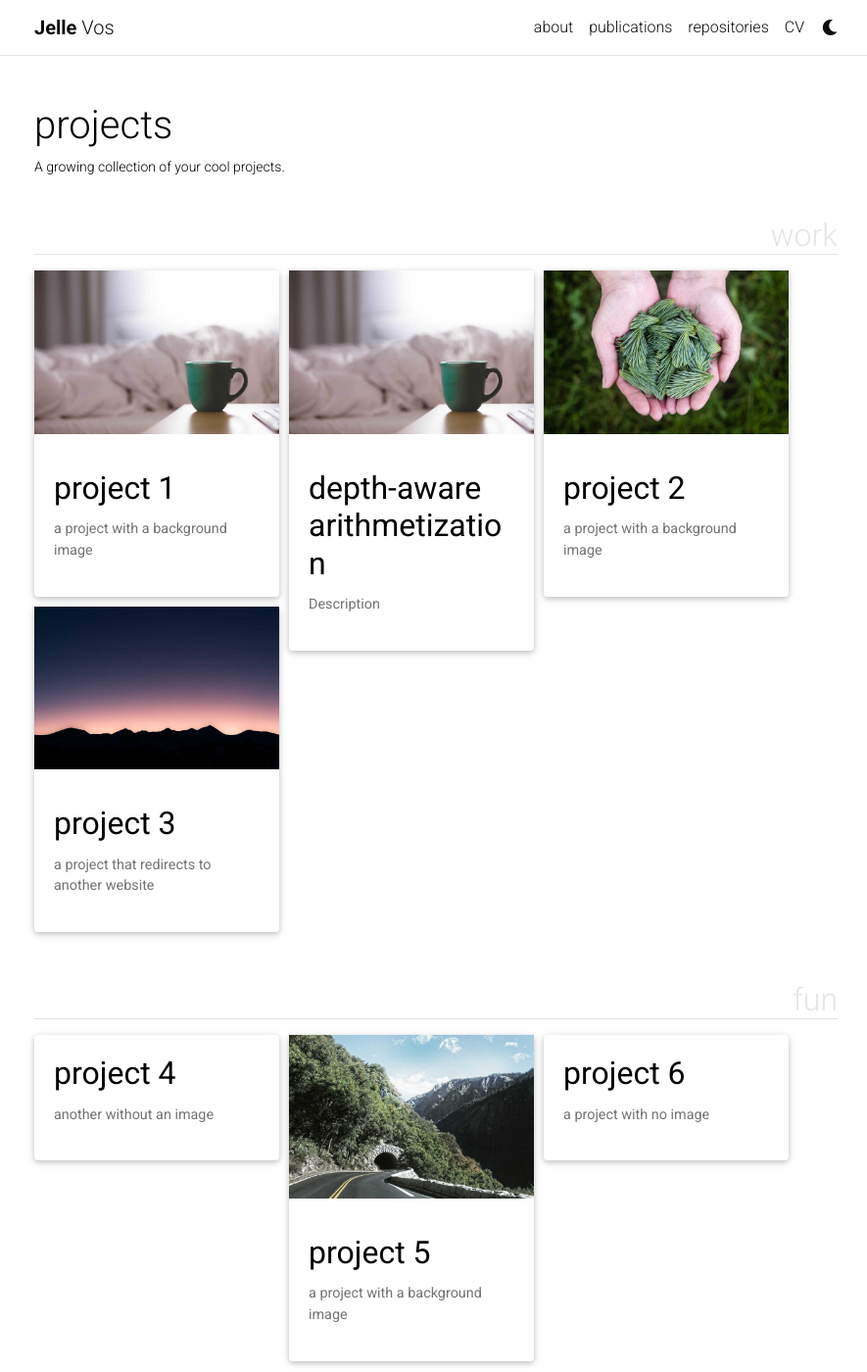
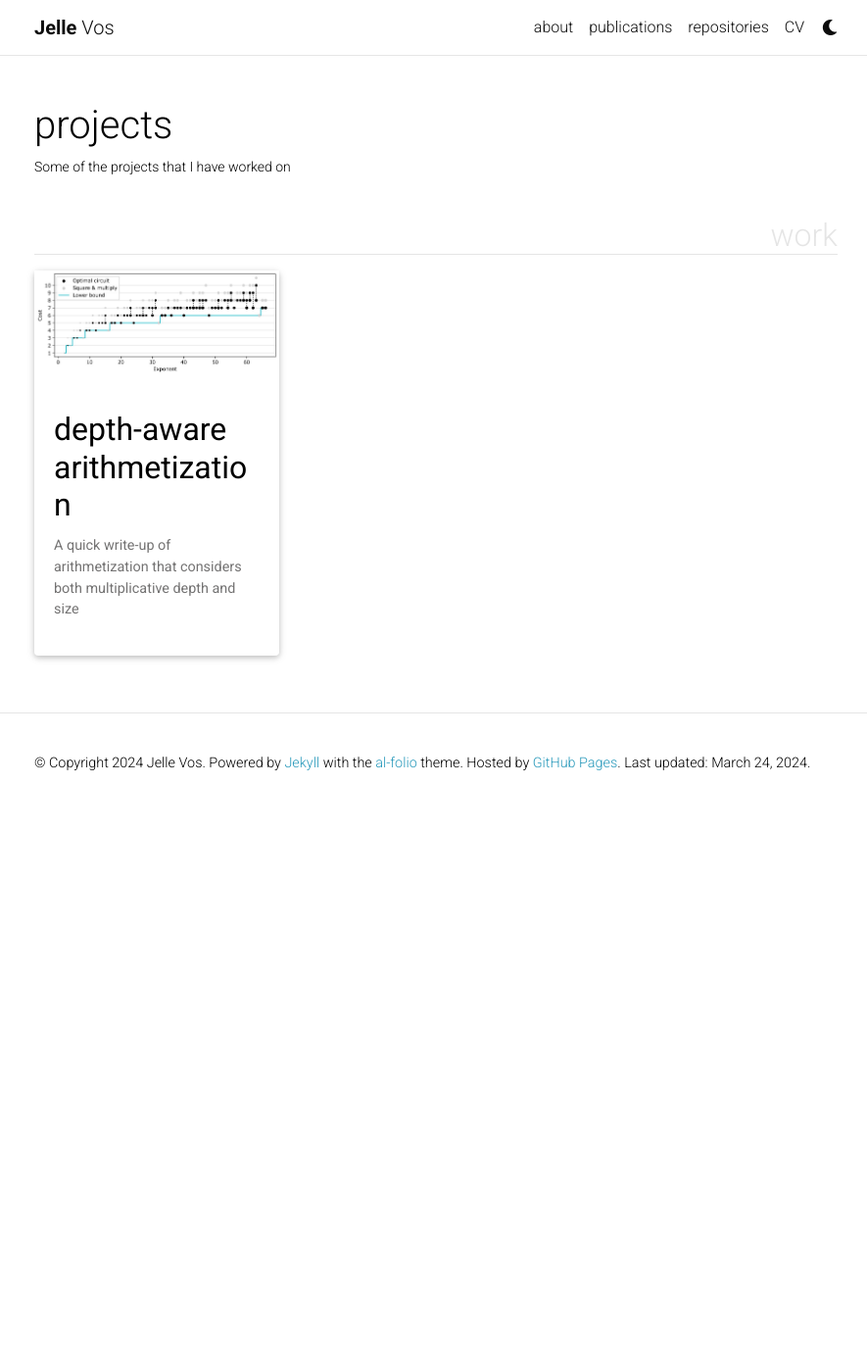
Before and after one commit to jellevos/jellevos.github.io, a Jekyll site: the page built from _pages/projects.md, in a window 1280 px wide and 1400 px high. Shown: the whole window at 98% size, without its empty margins (195-1080 px from the left). Built offline with Jekyll 4.4.1, drawn with Linux system fonts in a browser that asks for light colours; full-size pictures stand in for the smaller copies a plugin makes; comment, search, counter and statistics services are not loaded; a style sheet for code colours, icons or effects is not loaded.

Commit message:
Remove example projects

````diff
--- a/_pages/projects.md
+++ b/_pages/projects.md
@@ -2,10 +2,10 @@
 layout: page
 title: projects
 permalink: /projects/
-description: A growing collection of your cool projects.
+description: Some of the projects that I have worked on
 nav: false
 nav_order: 2
-display_categories: [work, fun]
+display_categories: [work]
 horizontal: false
 ---
 
--- a/_projects/1_project.md
+++ /dev/null
@@ -1,80 +0,0 @@
----
-layout: page
-title: project 1
-description: a project with a background image
-img: assets/img/12.jpg
-importance: 1
-category: work
----
-
-Every project has a beautiful feature showcase page.
-It's easy to include images in a flexible 3-column grid format.
-Make your photos 1/3, 2/3, or full width.
-
-To give your project a background in the portfolio page, just add the img tag to the front matter like so:
-
-    ---
-    layout: page
-    title: project
-    description: a project with a background image
-    img: /assets/img/12.jpg
-    ---
-
-<div class="row">
-    <div class="col-sm mt-3 mt-md-0">
-        {% include figure.html path="assets/img/1.jpg" title="example image" class="img-fluid rounded z-depth-1" %}
-    </div>
-    <div class="col-sm mt-3 mt-md-0">
-        {% include figure.html path="assets/img/3.jpg" title="example image" class="img-fluid rounded z-depth-1" %}
-    </div>
-    <div class="col-sm mt-3 mt-md-0">
-        {% include figure.html path="assets/img/5.jpg" title="example image" class="img-fluid rounded z-depth-1" %}
-    </div>
-</div>
-<div class="caption">
-    Caption photos easily. On the left, a road goes through a tunnel. Middle, leaves artistically fall in a hipster photoshoot. Right, in another hipster photoshoot, a lumberjack grasps a handful of pine needles.
-</div>
-<div class="row">
-    <div class="col-sm mt-3 mt-md-0">
-        {% include figure.html path="assets/img/5.jpg" title="example image" class="img-fluid rounded z-depth-1" %}
-    </div>
-</div>
-<div class="caption">
-    This image can also have a caption. It's like magic.
-</div>
-
-You can also put regular text between your rows of images.
-Say you wanted to write a little bit about your project before you posted the rest of the images.
-You describe how you toiled, sweated, *bled* for your project, and then... you reveal its glory in the next row of images.
-
-
-<div class="row justify-content-sm-center">
-    <div class="col-sm-8 mt-3 mt-md-0">
-        {% include figure.html path="assets/img/6.jpg" title="example image" class="img-fluid rounded z-depth-1" %}
-    </div>
-    <div class="col-sm-4 mt-3 mt-md-0">
-        {% include figure.html path="assets/img/11.jpg" title="example image" class="img-fluid rounded z-depth-1" %}
-    </div>
-</div>
-<div class="caption">
-    You can also have artistically styled 2/3 + 1/3 images, like these.
-</div>
-
-
-The code is simple.
-Just wrap your images with `<div class="col-sm">` and place them inside `<div class="row">` (read more about the <a href="https://getbootstrap.com/docs/4.4/layout/grid/">Bootstrap Grid</a> system).
-To make images responsive, add `img-fluid` class to each; for rounded corners and shadows use `rounded` and `z-depth-1` classes.
-Here's the code for the last row of images above:
-
-{% raw %}
-```html
-<div class="row justify-content-sm-center">
-    <div class="col-sm-8 mt-3 mt-md-0">
-        {% include figure.html path="assets/img/6.jpg" title="example image" class="img-fluid rounded z-depth-1" %}
-    </div>
-    <div class="col-sm-4 mt-3 mt-md-0">
-        {% include figure.html path="assets/img/11.jpg" title="example image" class="img-fluid rounded z-depth-1" %}
-    </div>
-</div>
-```
-{% endraw %}
--- a/_projects/2_project.md
+++ /dev/null
@@ -1,80 +0,0 @@
----
-layout: page
-title: project 2
-description: a project with a background image
-img: assets/img/3.jpg
-importance: 2
-category: work
----
-
-Every project has a beautiful feature showcase page.
-It's easy to include images in a flexible 3-column grid format.
-Make your photos 1/3, 2/3, or full width.
-
-To give your project a background in the portfolio page, just add the img tag to the front matter like so:
-
-    ---
-    layout: page
-    title: project
-    description: a project with a background image
-    img: /assets/img/12.jpg
-    ---
-
-<div class="row">
-    <div class="col-sm mt-3 mt-md-0">
-        {% include figure.html path="assets/img/1.jpg" title="example image" class="img-fluid rounded z-depth-1" %}
-    </div>
-    <div class="col-sm mt-3 mt-md-0">
-        {% include figure.html path="assets/img/3.jpg" title="example image" class="img-fluid rounded z-depth-1" %}
-    </div>
-    <div class="col-sm mt-3 mt-md-0">
-        {% include figure.html path="assets/img/5.jpg" title="example image" class="img-fluid rounded z-depth-1" %}
-    </div>
-</div>
-<div class="caption">
-    Caption photos easily. On the left, a road goes through a tunnel. Middle, leaves artistically fall in a hipster photoshoot. Right, in another hipster photoshoot, a lumberjack grasps a handful of pine needles.
-</div>
-<div class="row">
-    <div class="col-sm mt-3 mt-md-0">
-        {% include figure.html path="assets/img/5.jpg" title="example image" class="img-fluid rounded z-depth-1" %}
-    </div>
-</div>
-<div class="caption">
-    This image can also have a caption. It's like magic.
-</div>
-
-You can also put regular text between your rows of images.
-Say you wanted to write a little bit about your project before you posted the rest of the images.
-You describe how you toiled, sweated, *bled* for your project, and then... you reveal its glory in the next row of images.
-
-
-<div class="row justify-content-sm-center">
-    <div class="col-sm-8 mt-3 mt-md-0">
-        {% include figure.html path="assets/img/6.jpg" title="example image" class="img-fluid rounded z-depth-1" %}
-    </div>
-    <div class="col-sm-4 mt-3 mt-md-0">
-        {% include figure.html path="assets/img/11.jpg" title="example image" class="img-fluid rounded z-depth-1" %}
-    </div>
-</div>
-<div class="caption">
-    You can also have artistically styled 2/3 + 1/3 images, like these.
-</div>
-
-
-The code is simple.
-Just wrap your images with `<div class="col-sm">` and place them inside `<div class="row">` (read more about the <a href="https://getbootstrap.com/docs/4.4/layout/grid/">Bootstrap Grid</a> system).
-To make images responsive, add `img-fluid` class to each; for rounded corners and shadows use `rounded` and `z-depth-1` classes.
-Here's the code for the last row of images above:
-
-{% raw %}
-```html
-<div class="row justify-content-sm-center">
-    <div class="col-sm-8 mt-3 mt-md-0">
-        {% include figure.html path="assets/img/6.jpg" title="example image" class="img-fluid rounded z-depth-1" %}
-    </div>
-    <div class="col-sm-4 mt-3 mt-md-0">
-        {% include figure.html path="assets/img/11.jpg" title="example image" class="img-fluid rounded z-depth-1" %}
-    </div>
-</div>
-```
-{% endraw %}
--- a/_projects/4_project.md
+++ /dev/null
@@ -1,80 +0,0 @@
----
-layout: page
-title: project 4
-description: another without an image
-img:
-importance: 3
-category: fun
----
-
-Every project has a beautiful feature showcase page.
-It's easy to include images in a flexible 3-column grid format.
-Make your photos 1/3, 2/3, or full width.
-
-To give your project a background in the portfolio page, just add the img tag to the front matter like so:
-
-    ---
-    layout: page
-    title: project
-    description: a project with a background image
-    img: /assets/img/12.jpg
-    ---
-
-<div class="row">
-    <div class="col-sm mt-3 mt-md-0">
-        {% include figure.html path="assets/img/1.jpg" title="example image" class="img-fluid rounded z-depth-1" %}
-    </div>
-    <div class="col-sm mt-3 mt-md-0">
-        {% include figure.html path="assets/img/3.jpg" title="example image" class="img-fluid rounded z-depth-1" %}
-    </div>
-    <div class="col-sm mt-3 mt-md-0">
-        {% include figure.html path="assets/img/5.jpg" title="example image" class="img-fluid rounded z-depth-1" %}
-    </div>
-</div>
-<div class="caption">
-    Caption photos easily. On the left, a road goes through a tunnel. Middle, leaves artistically fall in a hipster photoshoot. Right, in another hipster photoshoot, a lumberjack grasps a handful of pine needles.
-</div>
-<div class="row">
-    <div class="col-sm mt-3 mt-md-0">
-        {% include figure.html path="assets/img/5.jpg" title="example image" class="img-fluid rounded z-depth-1" %}
-    </div>
-</div>
-<div class="caption">
-    This image can also have a caption. It's like magic.
-</div>
-
-You can also put regular text between your rows of images.
-Say you wanted to write a little bit about your project before you posted the rest of the images.
-You describe how you toiled, sweated, *bled* for your project, and then... you reveal its glory in the next row of images.
-
-
-<div class="row justify-content-sm-center">
-    <div class="col-sm-8 mt-3 mt-md-0">
-        {% include figure.html path="assets/img/6.jpg" title="example image" class="img-fluid rounded z-depth-1" %}
-    </div>
-    <div class="col-sm-4 mt-3 mt-md-0">
-        {% include figure.html path="assets/img/11.jpg" title="example image" class="img-fluid rounded z-depth-1" %}
-    </div>
-</div>
-<div class="caption">
-    You can also have artistically styled 2/3 + 1/3 images, like these.
-</div>
-
-
-The code is simple.
-Just wrap your images with `<div class="col-sm">` and place them inside `<div class="row">` (read more about the <a href="https://getbootstrap.com/docs/4.4/layout/grid/">Bootstrap Grid</a> system).
-To make images responsive, add `img-fluid` class to each; for rounded corners and shadows use `rounded` and `z-depth-1` classes.
-Here's the code for the last row of images above:
-
-{% raw %}
-```html
-<div class="row justify-content-sm-center">
-    <div class="col-sm-8 mt-3 mt-md-0">
-        {% include figure.html path="assets/img/6.jpg" title="example image" class="img-fluid rounded z-depth-1" %}
-    </div>
-    <div class="col-sm-4 mt-3 mt-md-0">
-        {% include figure.html path="assets/img/11.jpg" title="example image" class="img-fluid rounded z-depth-1" %}
-    </div>
-</div>
-```
-{% endraw %}
--- a/_projects/5_project.md
+++ /dev/null
@@ -1,80 +0,0 @@
----
-layout: page
-title: project 5
-description: a project with a background image
-img: assets/img/1.jpg
-importance: 3
-category: fun
----
-
-Every project has a beautiful feature showcase page.
-It's easy to include images in a flexible 3-column grid format.
-Make your photos 1/3, 2/3, or full width.
-
-To give your project a background in the portfolio page, just add the img tag to the front matter like so:
-
-    ---
-    layout: page
-    title: project
-    description: a project with a background image
-    img: /assets/img/12.jpg
-    ---
-
-<div class="row">
-    <div class="col-sm mt-3 mt-md-0">
-        {% include figure.html path="assets/img/1.jpg" title="example image" class="img-fluid rounded z-depth-1" %}
-    </div>
-    <div class="col-sm mt-3 mt-md-0">
-        {% include figure.html path="assets/img/3.jpg" title="example image" class="img-fluid rounded z-depth-1" %}
-    </div>
-    <div class="col-sm mt-3 mt-md-0">
-        {% include figure.html path="assets/img/5.jpg" title="example image" class="img-fluid rounded z-depth-1" %}
-    </div>
-</div>
-<div class="caption">
-    Caption photos easily. On the left, a road goes through a tunnel. Middle, leaves artistically fall in a hipster photoshoot. Right, in another hipster photoshoot, a lumberjack grasps a handful of pine needles.
-</div>
-<div class="row">
-    <div class="col-sm mt-3 mt-md-0">
-        {% include figure.html path="assets/img/5.jpg" title="example image" class="img-fluid rounded z-depth-1" %}
-    </div>
-</div>
-<div class="caption">
-    This image can also have a caption. It's like magic.
-</div>
-
-You can also put regular text between your rows of images.
-Say you wanted to write a little bit about your project before you posted the rest of the images.
-You describe how you toiled, sweated, *bled* for your project, and then... you reveal its glory in the next row of images.
-
-
-<div class="row justify-content-sm-center">
-    <div class="col-sm-8 mt-3 mt-md-0">
-        {% include figure.html path="assets/img/6.jpg" title="example image" class="img-fluid rounded z-depth-1" %}
-    </div>
-    <div class="col-sm-4 mt-3 mt-md-0">
-        {% include figure.html path="assets/img/11.jpg" title="example image" class="img-fluid rounded z-depth-1" %}
-    </div>
-</div>
-<div class="caption">
-    You can also have artistically styled 2/3 + 1/3 images, like these.
-</div>
-
-
-The code is simple.
-Just wrap your images with `<div class="col-sm">` and place them inside `<div class="row">` (read more about the <a href="https://getbootstrap.com/docs/4.4/layout/grid/">Bootstrap Grid</a> system).
-To make images responsive, add `img-fluid` class to each; for rounded corners and shadows use `rounded` and `z-depth-1` classes.
-Here's the code for the last row of images above:
-
-{% raw %}
-```html
-<div class="row justify-content-sm-center">
-    <div class="col-sm-8 mt-3 mt-md-0">
-        {% include figure.html path="assets/img/6.jpg" title="example image" class="img-fluid rounded z-depth-1" %}
-    </div>
-    <div class="col-sm-4 mt-3 mt-md-0">
-        {% include figure.html path="assets/img/11.jpg" title="example image" class="img-fluid rounded z-depth-1" %}
-    </div>
-</div>
-```
-{% endraw %}
--- a/_projects/6_project.md
+++ /dev/null
@@ -1,80 +0,0 @@
----
-layout: page
-title: project 6
-description: a project with no image
-img:
-importance: 4
-category: fun
----
-
-Every project has a beautiful feature showcase page.
-It's easy to include images in a flexible 3-column grid format.
-Make your photos 1/3, 2/3, or full width.
-
-To give your project a background in the portfolio page, just add the img tag to the front matter like so:
-
-    ---
-    layout: page
-    title: project
-    description: a project with a background image
-    img: /assets/img/12.jpg
-    ---
-
-<div class="row">
-    <div class="col-sm mt-3 mt-md-0">
-        {% include figure.html path="assets/img/1.jpg" title="example image" class="img-fluid rounded z-depth-1" %}
-    </div>
-    <div class="col-sm mt-3 mt-md-0">
-        {% include figure.html path="assets/img/3.jpg" title="example image" class="img-fluid rounded z-depth-1" %}
-    </div>
-    <div class="col-sm mt-3 mt-md-0">
-        {% include figure.html path="assets/img/5.jpg" title="example image" class="img-fluid rounded z-depth-1" %}
-    </div>
-</div>
-<div class="caption">
-    Caption photos easily. On the left, a road goes through a tunnel. Middle, leaves artistically fall in a hipster photoshoot. Right, in another hipster photoshoot, a lumberjack grasps a handful of pine needles.
-</div>
-<div class="row">
-    <div class="col-sm mt-3 mt-md-0">
-        {% include figure.html path="assets/img/5.jpg" title="example image" class="img-fluid rounded z-depth-1" %}
-    </div>
-</div>
-<div class="caption">
-    This image can also have a caption. It's like magic.
-</div>
-
-You can also put regular text between your rows of images.
-Say you wanted to write a little bit about your project before you posted the rest of the images.
-You describe how you toiled, sweated, *bled* for your project, and then... you reveal its glory in the next row of images.
-
-
-<div class="row justify-content-sm-center">
-    <div class="col-sm-8 mt-3 mt-md-0">
-        {% include figure.html path="assets/img/6.jpg" title="example image" class="img-fluid rounded z-depth-1" %}
-    </div>
-    <div class="col-sm-4 mt-3 mt-md-0">
-        {% include figure.html path="assets/img/11.jpg" title="example image" class="img-fluid rounded z-depth-1" %}
-    </div>
-</div>
-<div class="caption">
-    You can also have artistically styled 2/3 + 1/3 images, like these.
-</div>
-
-
-The code is simple.
-Just wrap your images with `<div class="col-sm">` and place them inside `<div class="row">` (read more about the <a href="https://getbootstrap.com/docs/4.4/layout/grid/">Bootstrap Grid</a> system).
-To make images responsive, add `img-fluid` class to each; for rounded corners and shadows use `rounded` and `z-depth-1` classes.
-Here's the code for the last row of images above:
-
-{% raw %}
-```html
-<div class="row justify-content-sm-center">
-    <div class="col-sm-8 mt-3 mt-md-0">
-        {% include figure.html path="assets/img/6.jpg" title="example image" class="img-fluid rounded z-depth-1" %}
-    </div>
-    <div class="col-sm-4 mt-3 mt-md-0">
-        {% include figure.html path="assets/img/11.jpg" title="example image" class="img-fluid rounded z-depth-1" %}
-    </div>
-</div>
-```
-{% endraw %}
--- a/_projects/depth_aware_arithmetization.md
+++ b/_projects/depth_aware_arithmetization.md
@@ -1,54 +1,17 @@
 ---
 layout: page
 title: Depth-aware arithmetization
-description: Description
-img: assets/img/12.jpg
+description: A quick write-up of arithmetization that considers both multiplicative depth and size
+img: assets/img/exponentiation.jpg
 importance: 1
 category: work
 ---
 
-Every project has a beautiful feature showcase page.
-It's easy to include images in a flexible 3-column grid format.
-Make your photos 1/3, 2/3, or full width.
-
-To give your project a background in the portfolio page, just add the img tag to the front matter like so:
-
-    ---
-    layout: page
-    title: project
-    description: a project with a background image
-    img: /assets/img/12.jpg
-    ---
-
-<div class="row">
-    <div class="col-sm mt-3 mt-md-0">
-        {% include figure.html path="assets/img/1.jpg" title="example image" class="img-fluid rounded z-depth-1" %}
-    </div>
-    <div class="col-sm mt-3 mt-md-0">
-        {% include figure.html path="assets/img/3.jpg" title="example image" class="img-fluid rounded z-depth-1" %}
-    </div>
-    <div class="col-sm mt-3 mt-md-0">
-        {% include figure.html path="assets/img/5.jpg" title="example image" class="img-fluid rounded z-depth-1" %}
-    </div>
-</div>
-<div class="caption">
-    Caption photos easily. On the left, a road goes through a tunnel. Middle, leaves artistically fall in a hipster photoshoot. Right, in another hipster photoshoot, a lumberjack grasps a handful of pine needles.
-</div>
-<div class="row">
-    <div class="col-sm mt-3 mt-md-0">
-        {% include figure.html path="assets/img/5.jpg" title="example image" class="img-fluid rounded z-depth-1" %}
-    </div>
-</div>
-<div class="caption">
-    This image can also have a caption. It's like magic.
-</div>
-
-You can also put regular text between your rows of images.
-Say you wanted to write a little bit about your project before you posted the rest of the images.
-You describe how you toiled, sweated, *bled* for your project, and then... you reveal its glory in the next row of images.
+This is a test.
+$x + 4$
 
 
-<div class="row justify-content-sm-center">
+<!-- <div class="row justify-content-sm-center">
     <div class="col-sm-8 mt-3 mt-md-0">
         {% include figure.html path="assets/img/6.jpg" title="example image" class="img-fluid rounded z-depth-1" %}
     </div>
@@ -58,23 +21,4 @@ You describe how you toiled, sweated, *bled* for your project, and then... you r
 </div>
 <div class="caption">
     You can also have artistically styled 2/3 + 1/3 images, like these.
-</div>
-
-
-The code is simple.
-Just wrap your images with `<div class="col-sm">` and place them inside `<div class="row">` (read more about the <a href="https://getbootstrap.com/docs/4.4/layout/grid/">Bootstrap Grid</a> system).
-To make images responsive, add `img-fluid` class to each; for rounded corners and shadows use `rounded` and `z-depth-1` classes.
-Here's the code for the last row of images above:
-
-{% raw %}
-```html
-<div class="row justify-content-sm-center">
-    <div class="col-sm-8 mt-3 mt-md-0">
-        {% include figure.html path="assets/img/6.jpg" title="example image" class="img-fluid rounded z-depth-1" %}
-    </div>
-    <div class="col-sm-4 mt-3 mt-md-0">
-        {% include figure.html path="assets/img/11.jpg" title="example image" class="img-fluid rounded z-depth-1" %}
-    </div>
-</div>
-```
-{% endraw %}
+</div> -->
````
Also changed, not shown: _projects/3_project.md (deleted, +0 -81 lines), assets/img/exponentiation.jpg (added), exponentiation.png (added).
